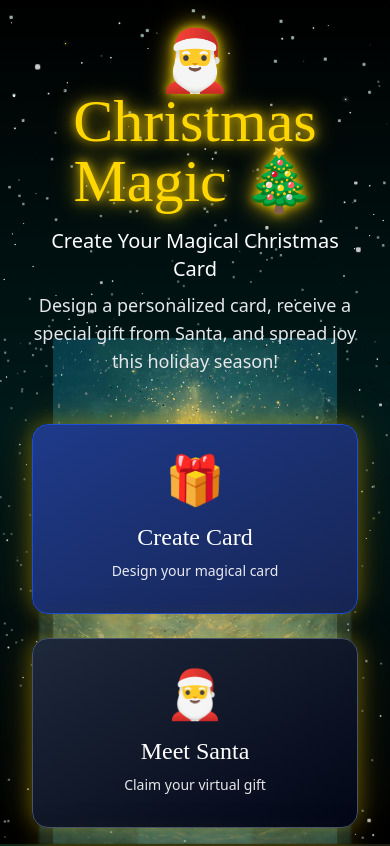
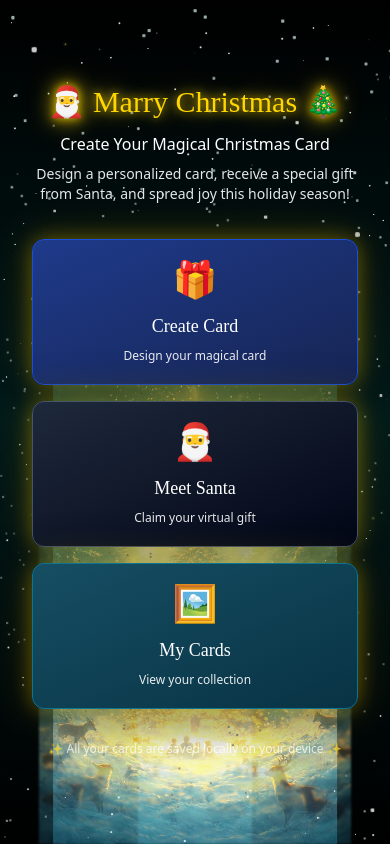
Before and after one commit to soumen0818/Christmas, a Next.js app: page / in a window 390 px wide. Shown: the top 846 px of the page. Built offline with nearby package versions, Linux system fonts and the light colour scheme.

Commit message:
Update welcome overlay and main content styles for improved responsiveness and aesthetics

```diff
--- a/app/page.tsx
+++ b/app/page.tsx
@@ -25,12 +25,12 @@ export default function Home() {
 
       {/* Welcome Overlay */}
       {showWelcome && (
-        <div className="fixed inset-0 z-50 flex items-center justify-center bg-black bg-opacity-80 transition-opacity">
+        <div className="fixed inset-0 z-50 flex items-center justify-center bg-black bg-opacity-80 transition-opacity px-4">
           <div className="text-center animate-pulse">
-            <h1 className="text-6xl md:text-8xl font-christmas text-christmas-gold glow-text mb-4">
-              🎄 Christmas Magic 🎄
+            <h1 className="text-4xl sm:text-5xl md:text-6xl lg:text-8xl font-christmas text-christmas-gold glow-text mb-4">
+              🎄 Marry Christmas 🎄
             </h1>
-            <p className="text-2xl text-white font-dancing">Loading wonder...</p>
+            <p className="text-lg sm:text-xl md:text-2xl text-white font-dancing">Loading wonder...</p>
           </div>
         </div>
       )}
@@ -38,50 +38,50 @@ export default function Home() {
       {/* Main Content */}
       <div className="relative z-10 min-h-screen">
         {currentView === 'home' && (
-          <div className="flex flex-col items-center justify-center min-h-screen p-8">
-            <div className="text-center mb-12 float">
-              <h1 className="text-6xl md:text-8xl font-christmas text-christmas-gold glow-text mb-4">
-                🎅 Christmas Magic 🎄
+          <div className="flex flex-col items-center justify-center min-h-screen p-4 sm:p-6 md:p-8">
+            <div className="text-center mb-8 sm:mb-10 md:mb-12 float">
+              <h1 className="text-3xl sm:text-4xl md:text-5xl lg:text-6xl xl:text-8xl font-christmas text-christmas-gold glow-text mb-3 md:mb-4 px-2">
+                🎅 Marry Christmas 🎄
               </h1>
-              <p className="text-xl md:text-2xl text-white font-dancing mb-2">
+              <p className="text-base sm:text-lg md:text-xl lg:text-2xl text-white font-dancing mb-2 px-2">
                 Create Your Magical Christmas Card
               </p>
-              <p className="text-lg text-gray-200 max-w-2xl mx-auto">
+              <p className="text-sm sm:text-base md:text-lg text-gray-200 max-w-2xl mx-auto px-4">
                 Design a personalized card, receive a special gift from Santa, and spread joy this holiday season!
               </p>
             </div>
 
-            <div className="grid grid-cols-1 md:grid-cols-3 gap-6 max-w-5xl w-full">
+            <div className="grid grid-cols-1 sm:grid-cols-2 md:grid-cols-3 gap-4 sm:gap-5 md:gap-6 max-w-5xl w-full px-4">
               <button
                 onClick={() => setCurrentView('generator')}
-                className="bg-gradient-to-br from-blue-900 to-blue-950 hover:from-blue-800 hover:to-blue-900 text-white p-8 rounded-2xl card-glow transition-all duration-300 hover:scale-105 font-christmas text-2xl border border-blue-700"
+                className="bg-gradient-to-br from-blue-900 to-blue-950 hover:from-blue-800 hover:to-blue-900 text-white p-5 sm:p-6 md:p-8 rounded-xl md:rounded-2xl card-glow transition-all duration-300 hover:scale-105 font-christmas text-lg sm:text-xl md:text-2xl border border-blue-700"
               >
-                <div className="text-5xl mb-4">🎁</div>
+                <div className="text-4xl sm:text-5xl mb-3 md:mb-4">🎁</div>
                 Create Card
-                <p className="text-sm font-sans mt-2 opacity-90">Design your magical card</p>
+                <p className="text-xs sm:text-sm font-sans mt-2 opacity-90">Design your magical card</p>
               </button>
 
               <button
                 onClick={() => setCurrentView('santa')}
-                className="bg-gradient-to-br from-slate-800 to-slate-950 hover:from-slate-700 hover:to-slate-800 text-white p-8 rounded-2xl card-glow transition-all duration-300 hover:scale-105 font-christmas text-2xl border border-slate-600"
+                className="bg-gradient-to-br from-slate-800 to-slate-950 hover:from-slate-700 hover:to-slate-800 text-white p-5 sm:p-6 md:p-8 rounded-xl md:rounded-2xl card-glow transition-all duration-300 hover:scale-105 font-christmas text-lg sm:text-xl md:text-2xl border border-slate-600"
               >
-                <div className="text-5xl mb-4">🎅</div>
+                <div className="text-4xl sm:text-5xl mb-3 md:mb-4">🎅</div>
                 Meet Santa
-                <p className="text-sm font-sans mt-2 opacity-90">Claim your virtual gift</p>
+                <p className="text-xs sm:text-sm font-sans mt-2 opacity-90">Claim your virtual gift</p>
               </button>
 
               <button
                 onClick={() => setCurrentView('gallery')}
-                className="bg-gradient-to-br from-cyan-900 to-cyan-950 hover:from-cyan-800 hover:to-cyan-900 text-white p-8 rounded-2xl card-glow transition-all duration-300 hover:scale-105 font-christmas text-2xl border border-cyan-700"
+                className="bg-gradient-to-br from-cyan-900 to-cyan-950 hover:from-cyan-800 hover:to-cyan-900 text-white p-5 sm:p-6 md:p-8 rounded-xl md:rounded-2xl card-glow transition-all duration-300 hover:scale-105 font-christmas text-lg sm:text-xl md:text-2xl border border-cyan-700"
               >
-                <div className="text-5xl mb-4">🖼️</div>
+                <div className="text-4xl sm:text-5xl mb-3 md:mb-4">🖼️</div>
                 My Cards
-                <p className="text-sm font-sans mt-2 opacity-90">View your collection</p>
+                <p className="text-xs sm:text-sm font-sans mt-2 opacity-90">View your collection</p>
               </button>
             </div>
 
-            <div className="mt-12 text-center">
-              <p className="text-white text-sm opacity-75">
+            <div className="mt-8 sm:mt-10 md:mt-12 text-center px-4">
+              <p className="text-white text-xs sm:text-sm opacity-75">
                 ✨ All your cards are saved locally on your device ✨
               </p>
             </div>
```
